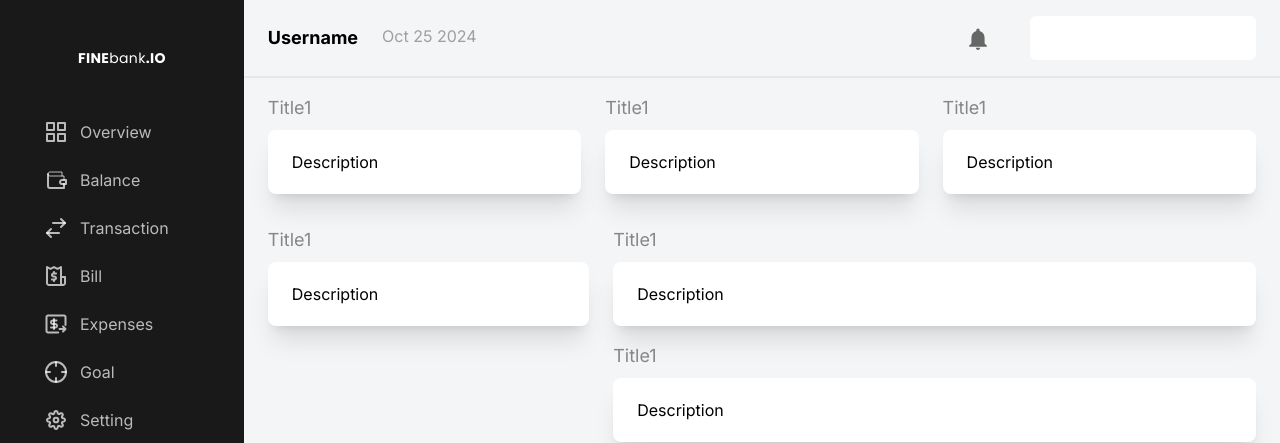
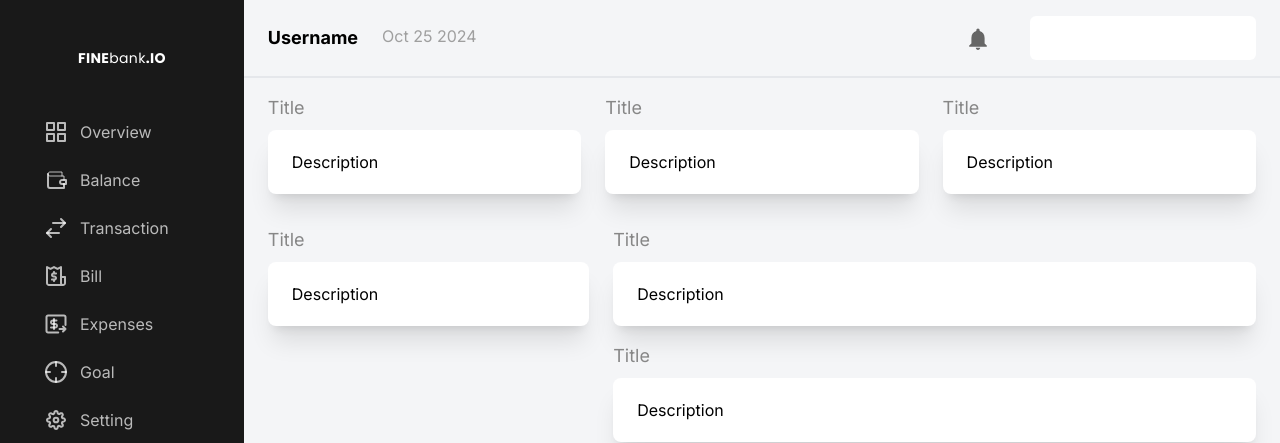
Before and after one commit to helmiazkia/Latihan-Reactjs, a React (Vite) app: page / in a window 1280 px wide. Shown: the top 443 px of the page. Built offline with nearby package versions, Linux system fonts and the light colour scheme.

Commit message:
menghapus title 1

```diff
--- a/src/components/Elements/Card/index.jsx
+++ b/src/components/Elements/Card/index.jsx
@@ -1,7 +1,7 @@
 const Card = () => {
     return(
         <>
-        <div className="text-lg text-gray-02 mb-2">Title1</div>
+        <div className="text-lg text-gray-02 mb-2">Title</div>
         <div className="bg-white rounded-lg px-6 py-5 shadow-xl">Description</div>
         </>
     );
```
